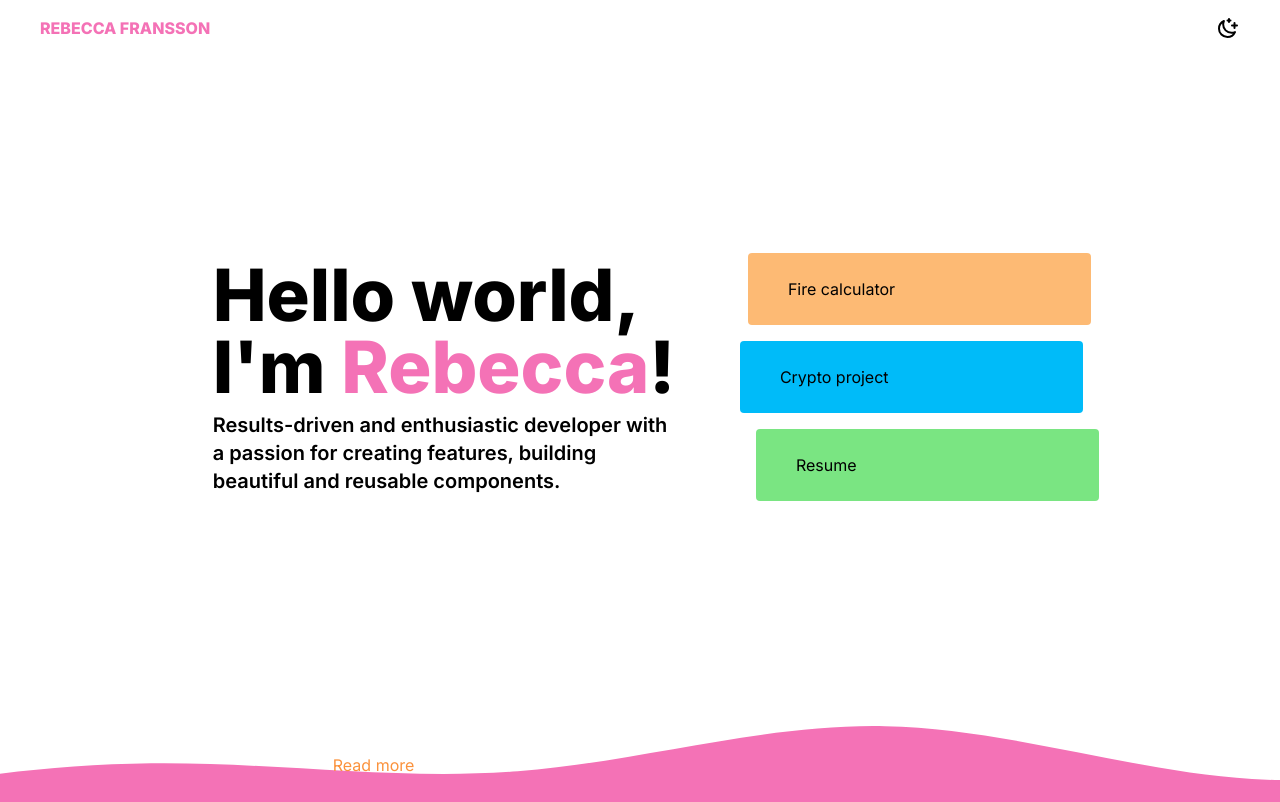
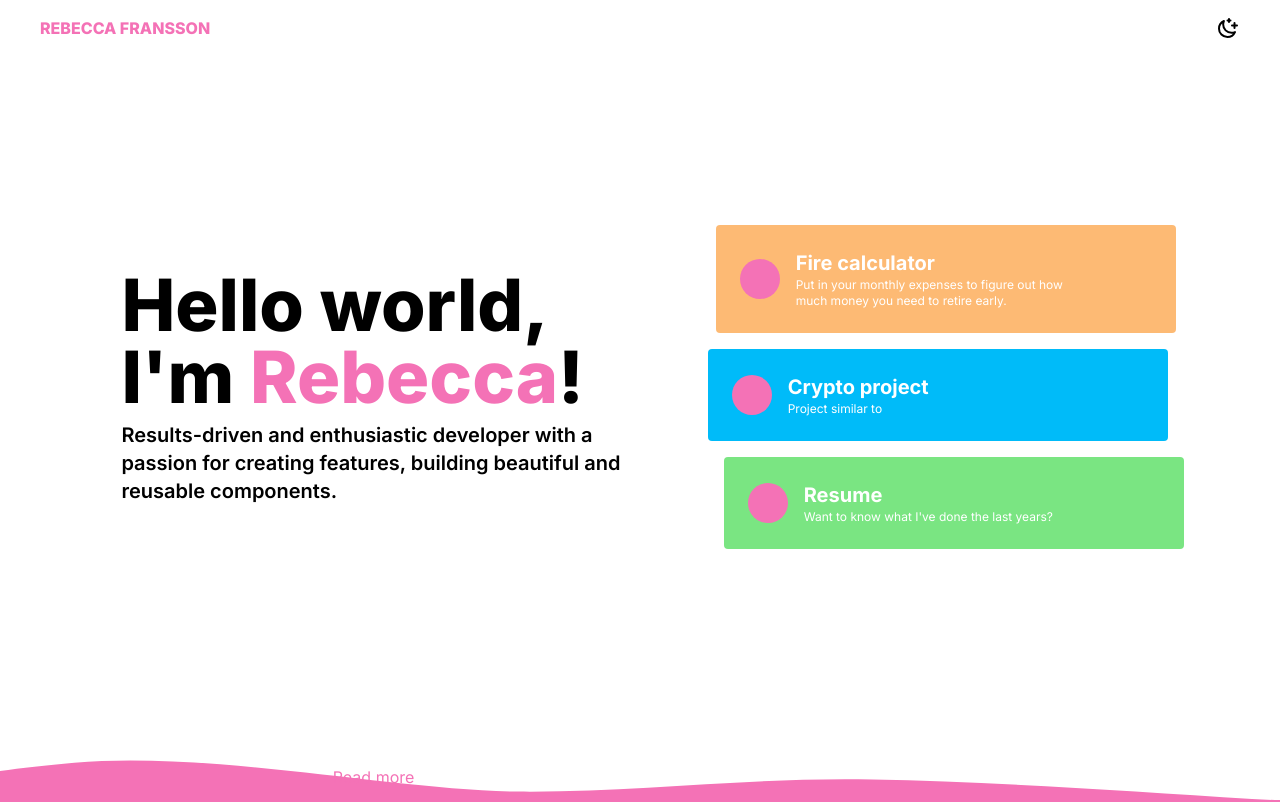
Before and after one commit to RebeccaFransson/portfolio, a Next.js app: page / in a window 1280 px wide. Shown: the top 802 px of the page. Built offline with nearby package versions, Linux system fonts and the light colour scheme.

Commit message:
wave animation on svg

```diff
--- a/app/_components/floatingBox.tsx
+++ b/app/_components/floatingBox.tsx
@@ -9,7 +9,7 @@ export const FloatingBox = ({
 }) => {
   return (
     <div
-      className={`${className} px-10 py-6 rounded transition hover:scale-102 `}
+      className={`${className} p-6 rounded transition hover:scale-102 max-w-[460px]`}
     >
       {children}
     </div>
--- a/app/_components/svgs/wave.tsx
+++ b/app/_components/svgs/wave.tsx
@@ -2,10 +2,12 @@ export const Wave = ({
   viewBox,
   colors,
   upsideDown = false,
+  animate = false,
 }: {
   viewBox: string;
   colors: { back: `fill-${string}`; front: `fill-${string}` };
   upsideDown?: boolean;
+  animate?: boolean;
 }) => {
   return (
     <svg
@@ -19,7 +21,7 @@ export const Wave = ({
       <path
         xmlns="http://www.w3.org/2000/svg"
         d="M0 539L21.5 535.2C43 531.3 86 523.7 128.8 523.2C171.7 522.7 214.3 529.3 257.2 526C300 522.7 343 509.3 385.8 510.2C428.7 511 471.3 526 514.2 528.7C557 531.3 600 521.7 642.8 513.5C685.7 505.3 728.3 498.7 771.2 497.2C814 495.7 857 499.3 878.5 501.2L900 503L900 601L878.5 601C857 601 814 601 771.2 601C728.3 601 685.7 601 642.8 601C600 601 557 601 514.2 601C471.3 601 428.7 601 385.8 601C343 601 300 601 257.2 601C214.3 601 171.7 601 128.8 601C86 601 43 601 21.5 601L0 601Z"
-        className={colors.back}
+        className={`${colors.back} ${animate ? "animate-wave" : ""}`}
       />
       <path
         className={colors.front}
--- a/app/page.tsx
+++ b/app/page.tsx
@@ -2,6 +2,7 @@ import Image from "next/image";
 import { ScrollPastMeButton } from "./_components/scrollPastMeButton";
 import { FloatingBox } from "./_components/floatingBox";
 import { Wave } from "./_components/svgs/wave";
+import { Sun } from "./_components/icon/sun";
 
 export default function Home() {
   return (
@@ -24,22 +25,42 @@ export default function Home() {
             </div>
           </div>
           <div className="flex flex-col gap-4 w-full">
-            <FloatingBox className="bg-orange-300 translate-x-2 ">
-              Fire calculator
+            <FloatingBox className="bg-orange-300 translate-x-2 flex gap-4 items-center">
+              <div className="bg-pink-400 rounded-full w-10 h-10"></div>
+              <div className="flex flex-col text-white dark:text-black">
+                <span className=" font-bold text-xl">Fire calculator</span>
+                <span className=" text-xs">
+                  Put in your monthly expenses to figure out how <br />
+                  much money you need to retire early.
+                </span>
+              </div>
             </FloatingBox>
-            <FloatingBox className="bg-blue-400 ">Crypto project</FloatingBox>
-            <FloatingBox className="bg-green-400 translate-x-4 ">
-              Resume
+            <FloatingBox className="bg-blue-400 flex gap-4 items-center">
+              <div className="bg-pink-400 rounded-full w-10 h-10"></div>
+              <div className="flex flex-col text-white dark:text-black">
+                <span className=" font-bold text-xl">Crypto project</span>
+                <span className=" text-xs">Project similar to</span>
+              </div>
+            </FloatingBox>
+            <FloatingBox className="bg-green-400 translate-x-4 flex gap-4 items-center">
+              <div className="bg-pink-400 rounded-full w-10 h-10"></div>
+              <div className="flex flex-col text-white dark:text-black">
+                <span className=" font-bold text-xl">Resume</span>
+                <span className=" text-xs">
+                  Want to know what I've done the last years?
+                </span>
+              </div>
             </FloatingBox>
           </div>
         </div>
       </div>
       <div className="relative flex flex-col w-full">
         <ScrollPastMeButton
-          className=" absolute top-14 left-[26vw] text-orange-400"
+          className=" absolute top-12 left-[26vw] text-pink-400"
           id={"knowMore"}
         />
         <Wave
+          animate
           viewBox="200 500 200 70"
           colors={{ front: "fill-orange-300", back: "fill-pink-400" }}
         />
--- a/tailwind.config.ts
+++ b/tailwind.config.ts
@@ -19,6 +19,7 @@ const config: Config = {
       },
       animation: {
         "float-1": "upAndDown 4s ease-in infinite",
+        wave: "wave 30s linear infinite",
       },
       keyframes: {
         upAndDown: {
@@ -27,6 +28,29 @@ const config: Config = {
           "50%": { transform: "translateY(0px)" },
           "75%": { transform: "translateY(4px)" },
           "100%": { transform: "translateY(0px)" },
+        },
+        wave: {
+          "0%": {
+            d: `path("M 0 539 L 21.5 535.2 C 43 531.3 86 523.7 128.8 523.2 C 171.7 522.7 214.3 529.3 257.2 526 C 300 522.7 343.308 504.879 386.108 505.779 C 429.008 506.579 471.3 526 514.2 528.7 C 557 531.3 600 521.7 642.8 513.5 C 685.7 505.3 728.3 498.7 771.2 497.2 C 814 495.7 857 499.3 878.5 501.2 L 900 503 L 900 601 L 878.5 601 C 857 601 814 601 771.2 601 C 728.3 601 685.7 601 642.8 601 C 600 601 557 601 514.2 601 C 471.3 601 428.7 601 385.8 601 C 343 601 300 601 257.2 601 C 214.3 601 171.7 601 128.8 601 C 86 601 43 601 21.5 601 L 0 601 L 0 539 Z")`,
+          },
+          "12%": {
+            d: `path("M 0 539 L 21.5 535.2 C 43 531.3 75.942 532.424 118.589 528.777 C 167.275 524.613 214.3 521.275 257.2 517.975 C 300 514.675 343.414 516.17 386.214 517.07 C 429.114 517.87 471.3 526 514.2 528.7 C 557 531.3 600 521.7 642.8 513.5 C 685.7 505.3 728.3 498.7 771.2 497.2 C 814 495.7 857 499.3 878.5 501.2 L 900 503 L 900 601 L 878.5 601 C 857 601 814 601 771.2 601 C 728.3 601 685.7 601 642.8 601 C 600 601 557 601 514.2 601 C 471.3 601 428.7 601 385.8 601 C 343 601 300 601 257.2 601 C 214.3 601 171.7 601 128.8 601 C 86 601 43 601 21.5 601 L 0 601 L 0 539 Z")`,
+          },
+          "25%": {
+            d: `path("M 0 539 L 20.159 526.758 C 41.659 522.858 49.859 512.304 92.506 508.657 C 141.192 504.493 214.367 528.257 257.321 530.759 C 299.863 533.237 335.798 523.755 378.598 524.655 C 421.498 525.455 471.3 526 514.2 528.7 C 557 531.3 600 521.7 642.8 513.5 C 685.7 505.3 728.3 498.7 771.2 497.2 C 814 495.7 857 499.3 878.5 501.2 L 900 503 L 900 601 L 878.5 601 C 857 601 814 601 771.2 601 C 728.3 601 685.7 601 642.8 601 C 600 601 557 601 514.2 601 C 471.3 601 428.7 601 385.8 601 C 343 601 300 601 257.2 601 C 214.3 601 171.7 601 128.8 601 C 86 601 43 601 21.5 601 L 0 601 L 0 539 Z")`,
+          },
+          "50%": {
+            d: `path("M0 539 L 21.5 535.2 C 43 531.3 80.235 505.307 123.035 504.807 C 165.935 504.307 216.293 531.11 259.311 531.977 C 301.278 532.822 339.501 520.374 382.301 521.274 C 425.201 522.074 474.99 535.549 517.936 533.726 C 568.647 531.573 600 521.7 642.8 513.5 C 685.7 505.3 728.3 498.7 771.2 497.2 C 814 495.7 857 499.3 878.5 501.2 L 900 503 L 900 601 L 878.5 601 C 857 601 814 601 771.2 601 C 728.3 601 685.7 601 642.8 601 C 600 601 557 601 514.2 601 C 471.3 601 428.7 601 385.8 601 C 343 601 300 601 257.2 601 C 214.3 601 171.7 601 128.8 601 C 86 601 43 601 21.5 601 L 0 601 L 0 539 Z")`,
+          },
+          "60%": {
+            d: `path("M 0 539 L 20.159 526.758 C 41.659 522.858 49.859 512.304 92.506 508.657 C 141.192 504.493 214.367 528.257 257.321 530.759 C 299.863 533.237 335.798 523.755 378.598 524.655 C 421.498 525.455 471.3 526 514.2 528.7 C 557 531.3 600 521.7 642.8 513.5 C 685.7 505.3 728.3 498.7 771.2 497.2 C 814 495.7 857 499.3 878.5 501.2 L 900 503 L 900 601 L 878.5 601 C 857 601 814 601 771.2 601 C 728.3 601 685.7 601 642.8 601 C 600 601 557 601 514.2 601 C 471.3 601 428.7 601 385.8 601 C 343 601 300 601 257.2 601 C 214.3 601 171.7 601 128.8 601 C 86 601 43 601 21.5 601 L 0 601 L 0 539 Z")`,
+          },
+          "80%": {
+            d: `path("M 0 539 L 21.5 535.2 C 43 531.3 75.942 532.424 118.589 528.777 C 167.275 524.613 214.3 521.275 257.2 517.975 C 300 514.675 343.414 516.17 386.214 517.07 C 429.114 517.87 471.3 526 514.2 528.7 C 557 531.3 600 521.7 642.8 513.5 C 685.7 505.3 728.3 498.7 771.2 497.2 C 814 495.7 857 499.3 878.5 501.2 L 900 503 L 900 601 L 878.5 601 C 857 601 814 601 771.2 601 C 728.3 601 685.7 601 642.8 601 C 600 601 557 601 514.2 601 C 471.3 601 428.7 601 385.8 601 C 343 601 300 601 257.2 601 C 214.3 601 171.7 601 128.8 601 C 86 601 43 601 21.5 601 L 0 601 L 0 539 Z")`,
+          },
+          "100%": {
+            d: `path("M 0 539 L 21.5 535.2 C 43 531.3 86 523.7 128.8 523.2 C 171.7 522.7 214.3 529.3 257.2 526 C 300 522.7 343.308 504.879 386.108 505.779 C 429.008 506.579 471.3 526 514.2 528.7 C 557 531.3 600 521.7 642.8 513.5 C 685.7 505.3 728.3 498.7 771.2 497.2 C 814 495.7 857 499.3 878.5 501.2 L 900 503 L 900 601 L 878.5 601 C 857 601 814 601 771.2 601 C 728.3 601 685.7 601 642.8 601 C 600 601 557 601 514.2 601 C 471.3 601 428.7 601 385.8 601 C 343 601 300 601 257.2 601 C 214.3 601 171.7 601 128.8 601 C 86 601 43 601 21.5 601 L 0 601 L 0 539 Z")`,
+          },
         },
       },
       transitionProperty: {
```
Also changed, not shown: 1 other file (tests, documents, lock files or other folders).
